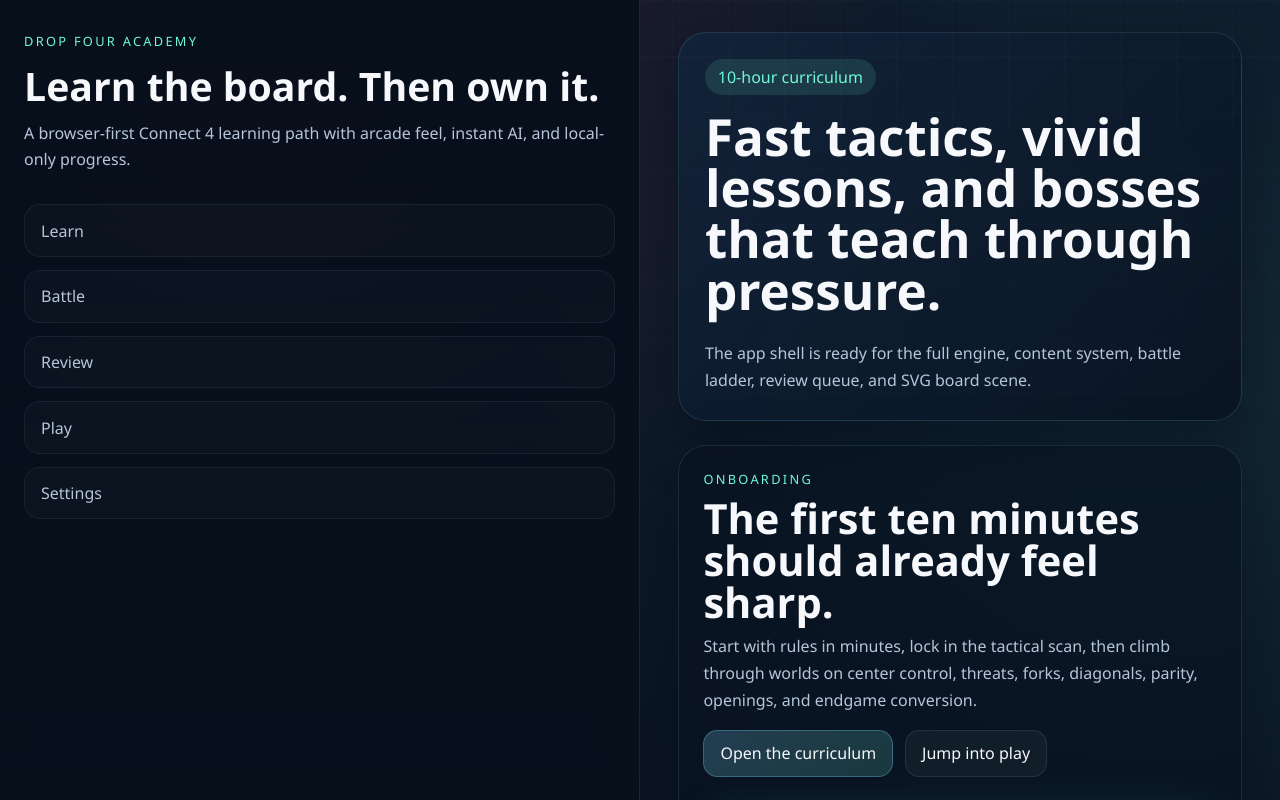
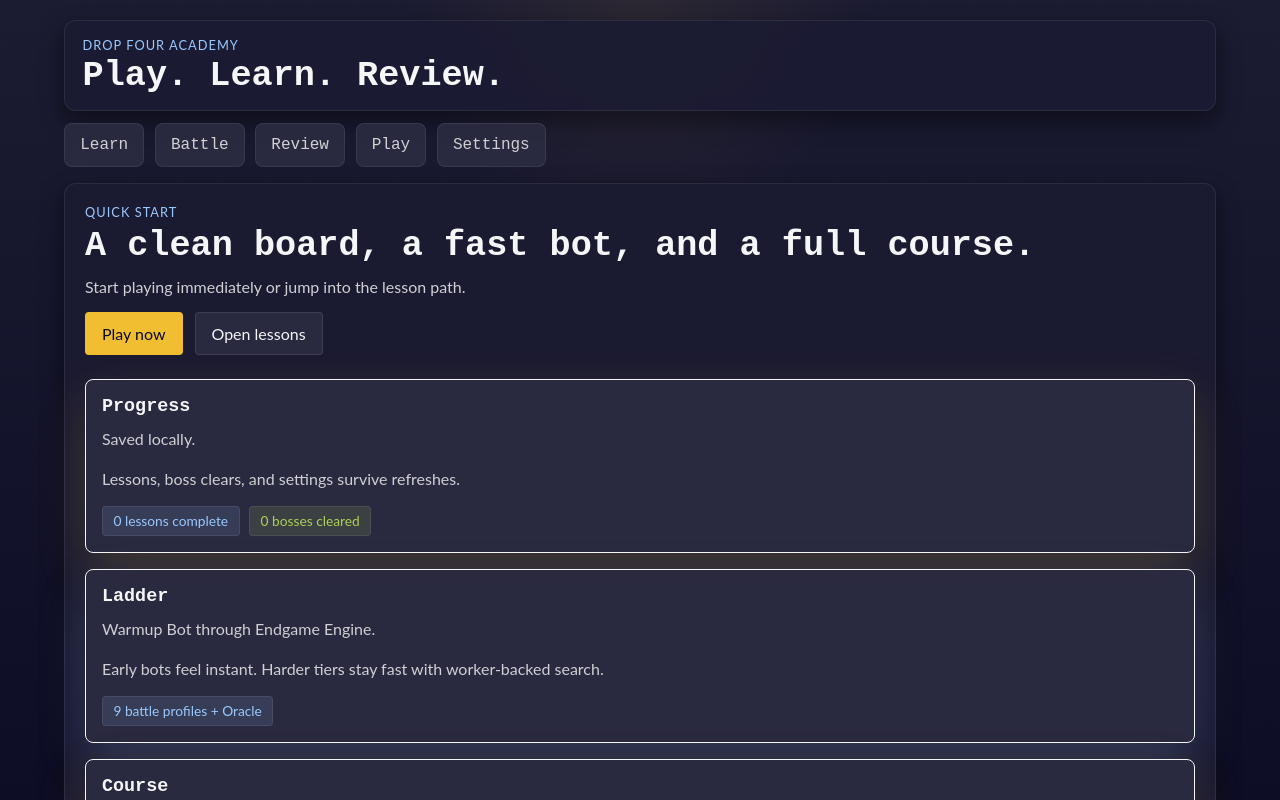
Before and after one commit to QuincyLarson/4-in-a-row, a React (Vite) app: page / in a window 1280 px wide. Shown: the top 800 px of the page. Built offline with nearby package versions, Linux system fonts and the light colour scheme.

Commit message:
feat: simplify shell and improve board contrast

```diff
--- a/src/app/layout/AppShell.tsx
+++ b/src/app/layout/AppShell.tsx
@@ -12,14 +12,12 @@ const navItems = [
 export function AppShell() {
   return (
     <div style={shellStyles.frame}>
-      <aside style={shellStyles.sidebar}>
-        <div style={shellStyles.brandWrap}>
-          <span style={shellStyles.eyebrow}>Drop Four Academy</span>
-          <h1 style={shellStyles.brand}>Learn the board. Then own it.</h1>
-          <p style={shellStyles.copy}>
-            A browser-first Connect 4 learning path with arcade feel, instant AI,
-            and local-only progress.
-          </p>
+      <header style={shellStyles.header}>
+        <div style={shellStyles.brandRow}>
+          <div style={shellStyles.brandWrap}>
+            <span style={shellStyles.eyebrow}>Drop Four Academy</span>
+            <h1 style={shellStyles.brand}>Play. Learn. Review.</h1>
+          </div>
         </div>
         <nav aria-label="Primary navigation" style={shellStyles.nav}>
           {navItems.map((item) => (
@@ -35,20 +33,8 @@ export function AppShell() {
             </NavLink>
           ))}
         </nav>
-      </aside>
+      </header>
       <main style={shellStyles.main}>
-        <div style={shellStyles.hero}>
-          <div>
-            <div style={shellStyles.pill}>10-hour curriculum</div>
-            <h2 style={shellStyles.headline}>
-              Fast tactics, vivid lessons, and bosses that teach through pressure.
-            </h2>
-          </div>
-          <p style={shellStyles.lede}>
-            The app shell is ready for the full engine, content system, battle
-            ladder, review queue, and SVG board scene.
-          </p>
-        </div>
         <div style={shellStyles.content}>
           <Outlet />
         </div>
@@ -60,101 +46,74 @@ export function AppShell() {
 const shellStyles: Record<string, CSSProperties> = {
   frame: {
     display: 'grid',
-    gridTemplateColumns: 'repeat(auto-fit, minmax(min(100%, 20rem), 1fr))',
+    gridTemplateColumns: '1fr',
     minHeight: '100vh',
   },
-  sidebar: {
+  header: {
     display: 'grid',
-    alignContent: 'start',
-    gap: '2rem',
-    minHeight: '100%',
-    padding: '2rem 1.5rem',
-    background:
-      'linear-gradient(180deg, rgba(7, 15, 27, 0.96), rgba(7, 15, 27, 0.72))',
-    backdropFilter: 'blur(18px)',
-    borderRight: '1px solid rgba(127, 219, 255, 0.12)',
+    gap: '0.75rem',
+    padding: '1.25rem 1rem 0',
+    justifyItems: 'center',
+  },
+  brandRow: {
+    width: '100%',
+    maxWidth: 'var(--max-width)',
+    padding: '1rem 1.1rem',
+    borderRadius: 'var(--radius-lg)',
+    background: 'var(--panel)',
+    border: '1px solid rgba(245, 246, 247, 0.08)',
+    boxShadow: 'var(--shadow)',
   },
   brandWrap: {
     display: 'grid',
-    gap: '1rem',
+    gap: '0.35rem',
   },
   eyebrow: {
-    color: 'var(--accent)',
+    color: 'var(--accent-2)',
     fontSize: '0.8rem',
-    letterSpacing: '0.18em',
+    letterSpacing: '0.08em',
     textTransform: 'uppercase',
   },
   brand: {
     margin: 0,
-    fontSize: '2.45rem',
+    fontSize: 'clamp(1.45rem, 4vw, 2.2rem)',
     lineHeight: 1,
   },
-  copy: {
-    margin: 0,
-    color: 'var(--muted)',
-    lineHeight: 1.6,
-  },
   nav: {
-    display: 'grid',
-    gap: '0.8rem',
+    display: 'flex',
+    flexWrap: 'wrap',
+    gap: '0.65rem',
+    width: '100%',
+    maxWidth: 'var(--max-width)',
   },
   link: {
-    padding: '0.9rem 1rem',
-    borderRadius: '1rem',
+    padding: '0.75rem 0.95rem',
+    borderRadius: 'var(--radius-md)',
     color: 'var(--muted)',
     textDecoration: 'none',
-    background: 'rgba(255, 255, 255, 0.02)',
-    border: '1px solid rgba(127, 219, 255, 0.08)',
+    background: 'var(--surface)',
+    border: '1px solid rgba(245, 246, 247, 0.08)',
   },
   linkActive: {
     color: 'var(--ink)',
-    background:
-      'linear-gradient(135deg, rgba(127, 219, 255, 0.18), rgba(113, 247, 213, 0.08))',
-    borderColor: 'rgba(127, 219, 255, 0.28)',
+    background: 'var(--surface-2)',
+    borderColor: 'rgba(241, 190, 50, 0.6)',
+    boxShadow: 'inset 0 -2px 0 var(--accent)',
   },
   main: {
     display: 'grid',
-    gap: '1.5rem',
     alignContent: 'start',
-    padding: '2rem clamp(1rem, 3vw, 2.5rem) 3rem',
-  },
-  hero: {
-    display: 'grid',
-    gridTemplateColumns: 'repeat(auto-fit, minmax(min(100%, 20rem), 1fr))',
-    gap: '1.5rem',
-    alignItems: 'end',
-    padding: '1.6rem',
-    borderRadius: '1.75rem',
-    background:
-      'linear-gradient(135deg, rgba(18, 35, 58, 0.92), rgba(9, 19, 32, 0.88))',
-    border: '1px solid rgba(127, 219, 255, 0.14)',
-    boxShadow: 'var(--shadow)',
-  },
-  pill: {
-    display: 'inline-flex',
-    padding: '0.45rem 0.8rem',
-    borderRadius: '999px',
-    background: 'rgba(113, 247, 213, 0.12)',
-    color: 'var(--accent)',
-    marginBottom: '1rem',
-  },
-  headline: {
-    margin: 0,
-    fontSize: 'clamp(2.1rem, 4vw, 3.5rem)',
-    lineHeight: 1,
-  },
-  lede: {
-    margin: 0,
-    maxWidth: '34rem',
-    color: 'var(--muted)',
-    lineHeight: 1.7,
+    justifyItems: 'center',
+    padding: '1rem 1rem 2rem',
   },
   content: {
+    width: '100%',
+    maxWidth: 'var(--max-width)',
     minHeight: '30rem',
-    padding: '1.5rem',
-    borderRadius: '1.75rem',
-    background: 'rgba(9, 19, 32, 0.72)',
-    border: '1px solid rgba(127, 219, 255, 0.12)',
+    padding: '1.25rem',
+    borderRadius: 'var(--radius-lg)',
+    background: 'var(--panel)',
+    border: '1px solid rgba(245, 246, 247, 0.08)',
     boxShadow: 'var(--shadow)',
     animation: 'fade-in-up var(--dur-mid) var(--ease-out-quart)',
   },
--- a/src/app/routes/pages/HomePage.tsx
+++ b/src/app/routes/pages/HomePage.tsx
@@ -14,24 +14,24 @@ export function HomePage() {
 
   return (
     <PageSection
-      eyebrow="Onboarding"
-      title="The first ten minutes should already feel sharp."
-      body="Start with rules in minutes, lock in the tactical scan, then climb through worlds on center control, threats, forks, diagonals, parity, openings, and endgame conversion."
+      eyebrow="Quick Start"
+      title="A clean board, a fast bot, and a full course."
+      body="Start playing immediately or jump into the lesson path."
       actions={
         <>
+          <Link to="/play" style={{ textDecoration: 'none' }}>
+            <InlineButton tone="accent">Play now</InlineButton>
+          </Link>
           <Link to="/learn" style={{ textDecoration: 'none' }}>
-            <InlineButton tone="accent">Open the curriculum</InlineButton>
-          </Link>
-          <Link to="/play" style={{ textDecoration: 'none' }}>
-            <InlineButton>Jump into play</InlineButton>
+            <InlineButton>Open lessons</InlineButton>
           </Link>
         </>
       }
     >
       <CardGrid>
         <Card
-          title="Your Progress"
-          body="Local-only progression survives refreshes, browser restarts, and GitHub Pages deployment."
+          title="Progress"
+          body="Saved locally."
           accent="var(--accent)"
           footer={
             <>
@@ -41,55 +41,28 @@ export function HomePage() {
           }
         >
           <p style={home.copy}>
-            Worlds unlock in order, review items come back automatically, and the
-            profile page can export or reset the versioned save envelope.
+            Lessons, boss clears, and settings survive refreshes.
           </p>
         </Card>
         <Card
-          title="Battle Ladder"
-          body="Nine named opponents cover warmup tactics through the parity-aware endgame tier."
+          title="Ladder"
+          body="Warmup Bot through Endgame Engine."
           accent="var(--cpu-0)"
           footer={<Chip>{battleAis.length - 1} battle profiles + Oracle</Chip>}
         >
           <p style={home.copy}>
-            Easy tiers feel instant. Harder tiers stay worker-friendly and still bias
-            toward fast practical play instead of brute-force depth.
+            Early bots feel instant. Harder tiers stay fast with worker-backed search.
           </p>
         </Card>
         <Card
-          title="10-Hour Map"
-          body="The full path is authored and ready: worlds 0 through 8, then the capstone exam and gauntlet."
+          title="Course"
+          body="World 0 to Capstone."
           accent="var(--warning)"
           footer={<Chip tone="warning">{curriculumWorlds.length} worlds total</Chip>}
         >
           <p style={home.copy}>
-            Each world contains compact lessons, drills, a checkpoint, and a named
-            boss that pressures the idea you just learned.
+            Short lessons, quick drills, checkpoints, and bosses.
           </p>
-        </Card>
-      </CardGrid>
-
-      <CardGrid>
-        <Card title="Learn Loop" body="Concept card, guided move, drills, reflection, unlock.">
-          <ul style={home.list}>
-            <li>World 0 teaches the board, gravity, winning lines, and first blocks.</li>
-            <li>Worlds 1-4 build tactical hygiene, center value, threats, and forks.</li>
-            <li>Worlds 5-8 cover diagonals, parity, openings, and conversion.</li>
-          </ul>
-        </Card>
-        <Card title="Review Loop" body="Mistakes feed a small due queue instead of vanishing.">
-          <ul style={home.list}>
-            <li>Missed puzzle patterns are tagged by concept.</li>
-            <li>Hints and battle blunders can schedule extra review.</li>
-            <li>The goal is to create a visible “you fixed this” moment.</li>
-          </ul>
-        </Card>
-        <Card title="Accessibility" body="Pattern mode, high contrast, reduced motion, keyboard play, and sound toggles are all first-class settings.">
-          <ul style={home.list}>
-            <li>Human and CPU chips use different inner motifs, not color alone.</li>
-            <li>Reduced motion preserves clarity while removing the extra bounce.</li>
-            <li>Sound cues remain optional and are documented in settings copy.</li>
-          </ul>
         </Card>
       </CardGrid>
     </PageSection>
@@ -102,10 +75,4 @@ const home = {
     color: 'var(--muted)',
     lineHeight: 1.6,
   },
-  list: {
-    margin: 0,
-    paddingLeft: '1rem',
-    color: 'var(--muted)',
-    lineHeight: 1.7,
-  },
 };
--- a/src/app/routes/pages/shared.tsx
+++ b/src/app/routes/pages/shared.tsx
@@ -65,15 +65,15 @@ export function Chip({
 }: PropsWithChildren<{ tone?: 'default' | 'success' | 'warning' | 'danger' }>) {
   const tones: Record<string, CSSProperties> = {
     default: {
-      background: 'rgba(127, 219, 255, 0.1)',
+      background: 'rgba(153, 201, 255, 0.12)',
       color: 'var(--accent-2)',
     },
     success: {
-      background: 'rgba(157, 255, 184, 0.12)',
+      background: 'rgba(172, 209, 87, 0.14)',
       color: 'var(--success)',
     },
     warning: {
-      background: 'rgba(255, 212, 107, 0.12)',
+      background: 'rgba(241, 190, 50, 0.14)',
       color: 'var(--warning)',
     },
     danger: {
@@ -97,16 +97,17 @@ export function InlineButton({
 }>) {
   const tones: Record<string, CSSProperties> = {
     default: {
-      background: 'rgba(255, 255, 255, 0.04)',
-      borderColor: 'rgba(127, 219, 255, 0.12)',
+      background: 'var(--surface)',
+      borderColor: 'rgba(245, 246, 247, 0.1)',
     },
     accent: {
-      background: 'linear-gradient(135deg, rgba(127, 219, 255, 0.22), rgba(113, 247, 213, 0.16))',
-      borderColor: 'rgba(127, 219, 255, 0.28)',
+      background: 'var(--accent)',
+      color: '#0a0a23',
+      borderColor: 'rgba(241, 190, 50, 0.9)',
     },
     danger: {
-      background: 'rgba(240, 141, 141, 0.12)',
-      borderColor: 'rgba(240, 141, 141, 0.24)',
+      background: 'rgba(255, 173, 173, 0.12)',
+      borderColor: 'rgba(255, 173, 173, 0.3)',
     },
   };
 
@@ -138,7 +139,7 @@ const shared: Record<string, CSSProperties> = {
   },
   header: {
     display: 'grid',
-    gap: '1rem',
+    gap: '0.7rem',
   },
   headerText: {
     display: 'grid',
@@ -151,13 +152,13 @@ const shared: Record<string, CSSProperties> = {
   },
   eyebrow: {
     fontSize: '0.8rem',
-    letterSpacing: '0.18em',
+    letterSpacing: '0.08em',
     textTransform: 'uppercase',
-    color: 'var(--accent)',
+    color: 'var(--accent-2)',
   },
   title: {
     margin: 0,
-    fontSize: 'clamp(1.7rem, 2vw + 1rem, 2.8rem)',
+    fontSize: 'clamp(1.45rem, 2vw + 1rem, 2.2rem)',
     lineHeight: 1.02,
   },
   body: {
@@ -168,17 +169,17 @@ const shared: Record<string, CSSProperties> = {
   },
   grid: {
     display: 'grid',
-    gridTemplateColumns: 'repeat(auto-fit, minmax(16rem, 1fr))',
+    gridTemplateColumns: '1fr',
     gap: '1rem',
   },
   card: {
     display: 'grid',
-    gap: '1rem',
-    padding: '1.15rem',
-    borderRadius: '1.2rem',
-    background: 'linear-gradient(180deg, rgba(15, 29, 48, 0.9), rgba(9, 19, 32, 0.8))',
-    border: '1px solid rgba(127, 219, 255, 0.12)',
-    boxShadow: '0 20px 50px rgba(1, 7, 17, 0.2)',
+    gap: '0.9rem',
+    padding: '1rem',
+    borderRadius: 'var(--radius-md)',
+    background: 'var(--surface)',
+    border: '1px solid rgba(245, 246, 247, 0.08)',
+    boxShadow: 'none',
   },
   cardHeader: {
     display: 'grid',
@@ -202,8 +203,9 @@ const shared: Record<string, CSSProperties> = {
     display: 'inline-flex',
     alignItems: 'center',
     padding: '0.35rem 0.65rem',
-    borderRadius: '999px',
+    borderRadius: 'var(--radius-sm)',
     fontSize: '0.86rem',
+    border: '1px solid rgba(245, 246, 247, 0.08)',
   },
   button: {
     display: 'inline-flex',
@@ -211,7 +213,7 @@ const shared: Record<string, CSSProperties> = {
     justifyContent: 'center',
     minHeight: '2.5rem',
     padding: '0.7rem 1rem',
-    borderRadius: '0.9rem',
+    borderRadius: 'var(--radius-sm)',
     color: 'var(--ink)',
     border: '1px solid transparent',
   },
--- a/src/features/battle/GameArena.tsx
+++ b/src/features/battle/GameArena.tsx
@@ -259,6 +259,15 @@ function GameArenaSession({
     finishedRef.current = false;
   }
 
+  function confirmResetBoard() {
+    if (
+      !window.confirm('Reset the current board? This clears the current position and move history.')
+    ) {
+      return;
+    }
+    resetBoard();
+  }
+
   return (
     <div style={arena.frame}>
       <div style={arena.header}>
@@ -304,7 +313,7 @@ function GameArenaSession({
             }
           }}
           onHint={requestHint}
-          onRestart={resetBoard}
+          onRestart={confirmResetBoard}
           onUndo={undoMove}
           onToggleMute={() => actions.setSound(!save.settings.soundEnabled)}
           status={statusText(board, thinking, result, aiMeta?.name, sandboxMode)}
@@ -319,8 +328,24 @@ function GameArenaSession({
             <ul style={arena.list}>
               <li>Arrow keys move the preview chip.</li>
               <li>Enter or Space drops the chip.</li>
-              <li>H for hint, R for restart, U for undo, M for mute.</li>
+              <li>H for hint, R for reset, U for undo, M for mute.</li>
             </ul>
+            <div style={arena.buttons}>
+              <button type="button" style={arena.button} onClick={requestHint}>
+                Hint
+              </button>
+              <button
+                type="button"
+                style={arena.button}
+                disabled={!canUndo}
+                onClick={undoMove}
+              >
+                Undo
+              </button>
+              <button type="button" style={arena.buttonDanger} onClick={confirmResetBoard}>
+                Reset board
+              </button>
+            </div>
           </div>
 
           <div style={arena.panel}>
@@ -409,11 +434,11 @@ const arena = {
   },
   header: {
     display: 'grid',
-    gap: '0.75rem',
+    gap: '0.55rem',
   },
   title: {
     margin: 0,
-    fontSize: '1.45rem',
+    fontSize: '1.2rem',
   },
   description: {
     margin: '0.4rem 0 0',
@@ -435,7 +460,7 @@ const arena = {
   grid: {
     display: 'grid',
     gap: '1rem',
-    gridTemplateColumns: 'repeat(auto-fit, minmax(min(100%, 18rem), 1fr))',
+    gridTemplateColumns: '1fr',
   },
   sidebar: {
     display: 'grid',
@@ -446,9 +471,9 @@ const arena = {
     display: 'grid',
     gap: '0.8rem',
     padding: '1rem',
-    borderRadius: '1.1rem',
-    background: 'rgba(255, 255, 255, 0.03)',
-    border: '1px solid rgba(127, 219, 255, 0.12)',
+    borderRadius: 'var(--radius-md)',
+    background: 'var(--surface)',
+    border: '1px solid rgba(245, 246, 247, 0.08)',
   },
   panelTitle: {
     margin: 0,
@@ -473,4 +498,25 @@ const arena = {
     color: 'var(--muted)',
     lineHeight: 1.7,
   },
+  buttons: {
+    display: 'flex',
+    gap: '0.65rem',
+    flexWrap: 'wrap' as const,
+  },
+  button: {
+    minHeight: '2.6rem',
+    padding: '0.7rem 0.95rem',
+    borderRadius: 'var(--radius-sm)',
+    border: '1px solid rgba(245, 246, 247, 0.12)',
+    background: 'var(--bg-1)',
+    color: 'var(--ink)',
+  },
+  buttonDanger: {
+    minHeight: '2.6rem',
+    padding: '0.7rem 0.95rem',
+    borderRadius: 'var(--radius-sm)',
+    border: '1px solid rgba(255, 173, 173, 0.28)',
+    background: 'rgba(255, 173, 173, 0.1)',
+    color: 'var(--ink)',
+  },
 };
--- a/src/features/lesson-player/LessonPlayer.tsx
+++ b/src/features/lesson-player/LessonPlayer.tsx
@@ -308,7 +308,7 @@ const lessonStyles = {
   grid: {
     display: 'grid',
     gap: '1rem',
-    gridTemplateColumns: 'repeat(auto-fit, minmax(min(100%, 18rem), 1fr))',
+    gridTemplateColumns: '1fr',
   },
   main: {
     display: 'grid',
@@ -316,9 +316,9 @@ const lessonStyles = {
   },
   staticBoard: {
     padding: '1rem',
-    borderRadius: '1.2rem',
-    background: 'rgba(255, 255, 255, 0.03)',
-    border: '1px solid rgba(127, 219, 255, 0.12)',
+    borderRadius: 'var(--radius-md)',
+    background: 'var(--surface)',
+    border: '1px solid rgba(245, 246, 247, 0.08)',
   },
   sidebar: {
     display: 'grid',
@@ -329,10 +329,9 @@ const lessonStyles = {
     display: 'grid',
     gap: '0.85rem',
     padding: '1rem',
-    borderRadius: '1.2rem',
-    background:
-      'linear-gradient(180deg, rgba(19, 34, 56, 0.9), rgba(12, 23, 40, 0.96))',
-    border: '1px solid rgba(120, 231, 255, 0.18)',
+    borderRadius: 'var(--radius-md)',
+    background: 'var(--surface)',
+    border: '1px solid rgba(245, 246, 247, 0.08)',
   },
   panelTitle: {
     margin: 0,
@@ -368,18 +367,17 @@ const lessonStyles = {
   button: {
     minHeight: '2.6rem',
     padding: '0.7rem 1rem',
-    borderRadius: '0.9rem',
-    border: '1px solid rgba(127, 219, 255, 0.14)',
-    background: 'rgba(255, 255, 255, 0.04)',
+    borderRadius: 'var(--radius-sm)',
+    border: '1px solid rgba(245, 246, 247, 0.12)',
+    background: 'var(--bg-1)',
     color: 'var(--ink)',
   },
   buttonAccent: {
     minHeight: '2.6rem',
     padding: '0.7rem 1rem',
-    borderRadius: '0.9rem',
-    border: '1px solid rgba(127, 219, 255, 0.28)',
-    background:
-      'linear-gradient(135deg, rgba(127, 219, 255, 0.2), rgba(113, 247, 213, 0.14))',
-    color: 'var(--ink)',
+    borderRadius: 'var(--radius-sm)',
+    border: '1px solid rgba(241, 190, 50, 0.9)',
+    background: 'var(--accent)',
+    color: '#0a0a23',
   },
 };
--- a/src/styles/index.css
+++ b/src/styles/index.css
@@ -12,18 +12,15 @@ body,
 }
 
 html {
-  background:
-    radial-gradient(circle at top, rgba(127, 219, 255, 0.2), transparent 28%),
-    radial-gradient(circle at bottom left, rgba(113, 247, 213, 0.12), transparent 24%),
-    linear-gradient(180deg, var(--bg-2), var(--bg-0));
+  background: linear-gradient(180deg, var(--bg-1), var(--bg-0));
 }
 
 body {
   margin: 0;
   color: var(--ink);
+  font-family: var(--font-body);
   background:
-    radial-gradient(circle at 20% 0%, rgba(247, 95, 112, 0.14), transparent 24%),
-    radial-gradient(circle at 90% 15%, rgba(113, 247, 213, 0.09), transparent 26%),
+    radial-gradient(circle at top, rgba(241, 190, 50, 0.08), transparent 20%),
     linear-gradient(180deg, var(--bg-1) 0%, var(--bg-0) 100%);
 }
 
@@ -33,14 +30,23 @@ body::before {
   inset: 0;
   pointer-events: none;
   background-image:
-    linear-gradient(rgba(255, 255, 255, 0.025) 1px, transparent 1px),
-    linear-gradient(90deg, rgba(255, 255, 255, 0.02) 1px, transparent 1px);
-  background-size: 3.5rem 3.5rem;
-  mask-image: linear-gradient(180deg, rgba(255, 255, 255, 0.85), transparent 90%);
+    linear-gradient(rgba(255, 255, 255, 0.02) 1px, transparent 1px),
+    linear-gradient(90deg, rgba(255, 255, 255, 0.015) 1px, transparent 1px);
+  background-size: 2.75rem 2.75rem;
+  mask-image: linear-gradient(180deg, rgba(255, 255, 255, 0.4), transparent 100%);
 }
 
 a {
   color: inherit;
+}
+
+h1,
+h2,
+h3,
+h4,
+button,
+nav a {
+  font-family: var(--font-display);
 }
 
 button,
@@ -66,9 +72,9 @@ input:focus-visible,
 select:focus-visible,
 textarea:focus-visible {
   box-shadow:
-    0 0 0 2px rgba(6, 16, 27, 0.9),
+    0 0 0 2px rgba(10, 10, 35, 0.95),
     0 0 0 4px var(--focus);
-  border-radius: 0.75rem;
+  border-radius: var(--radius-sm);
 }
 
 img,
--- a/src/styles/tokens.css
+++ b/src/styles/tokens.css
@@ -1,56 +1,53 @@
 :root {
   color-scheme: dark;
-  font-family:
-    "Space Grotesk",
-    "Avenir Next",
-    "Segoe UI",
-    sans-serif;
-  --bg-0: #06101b;
-  --bg-1: #0c1728;
-  --bg-2: #12233a;
-  --panel: rgba(12, 24, 42, 0.86);
-  --panel-strong: rgba(10, 20, 36, 0.96);
-  --surface: rgba(17, 34, 57, 0.78);
-  --surface-2: rgba(26, 47, 77, 0.72);
-  --ink: #f6f8fc;
-  --muted: #b6c5d9;
-  --subtle: #7f93aa;
-  --human-0: #ff9b59;
-  --human-1: #f75f70;
-  --cpu-0: #8da7ff;
-  --cpu-1: #5f70ff;
-  --accent: #71f7d5;
-  --accent-2: #7fdbff;
-  --success: #9dffb8;
-  --warning: #ffd46b;
-  --danger: #f08d8d;
-  --focus: #f8ff84;
-  --shadow: 0 18px 60px rgba(1, 7, 17, 0.45);
-  --radius-sm: 12px;
-  --radius-md: 18px;
-  --radius-lg: 28px;
-  --nav-width: 18rem;
-  --max-width: 90rem;
+  font-family: "Lato", "Helvetica Neue", Helvetica, Arial, sans-serif;
+  --font-body: "Lato", "Helvetica Neue", Helvetica, Arial, sans-serif;
+  --font-display: "Hack-ZeroSlash", "Courier New", monospace;
+  --bg-0: #0a0a23;
+  --bg-1: #1b1b32;
+  --bg-2: #2a2a40;
+  --panel: rgba(27, 27, 50, 0.94);
+  --panel-strong: rgba(10, 10, 35, 0.98);
+  --surface: rgba(42, 42, 64, 0.96);
+  --surface-2: rgba(59, 59, 79, 0.98);
+  --ink: #f5f6f7;
+  --muted: #d0d0d5;
+  --subtle: #858591;
+  --human-0: #f1be32;
+  --human-1: #f9aa23;
+  --cpu-0: #99c9ff;
+  --cpu-1: #5a7fff;
+  --accent: #f1be32;
+  --accent-2: #99c9ff;
+  --success: #acd157;
+  --warning: #f1be32;
+  --danger: #ffadad;
+  --focus: #99c9ff;
+  --shadow: 0 10px 24px rgba(0, 0, 0, 0.45);
+  --radius-sm: 4px;
+  --radius-md: 8px;
+  --radius-lg: 12px;
+  --max-width: 72rem;
 }
 
 body[data-contrast='high'] {
-  --bg-0: #02060d;
-  --bg-1: #090f18;
-  --bg-2: #0d1622;
-  --panel: rgba(8, 14, 24, 0.97);
-  --surface: rgba(10, 18, 30, 0.94);
-  --surface-2: rgba(18, 32, 52, 0.92);
-  --muted: #d4def1;
-  --subtle: #a6b5ca;
-  --accent-2: #bff4ff;
+  --bg-0: #000014;
+  --bg-1: #11112b;
+  --bg-2: #2a2a40;
+  --panel: rgba(10, 10, 35, 0.98);
+  --surface: rgba(42, 42, 64, 1);
+  --surface-2: rgba(59, 59, 79, 1);
+  --muted: #f5f6f7;
+  --subtle: #d0d0d5;
+  --accent-2: #c9e4ff;
 }
 
 body[data-pattern='pattern'] {
-  --human-pattern-opacity: 0.68;
-  --cpu-pattern-opacity: 0.62;
+  --human-pattern-opacity: 0.9;
+  --cpu-pattern-opacity: 0.88;
 }
 
 body[data-pattern='default'] {
-  --human-pattern-opacity: 0.5;
-  --cpu-pattern-opacity: 0.45;
+  --human-pattern-opacity: 0.72;
+  --cpu-pattern-opacity: 0.72;
 }
```
Also changed, not shown: src/features/board/BoardScene.tsx (+33 -30 lines), src/features/board/boardScene.css (+7 -5 lines).
